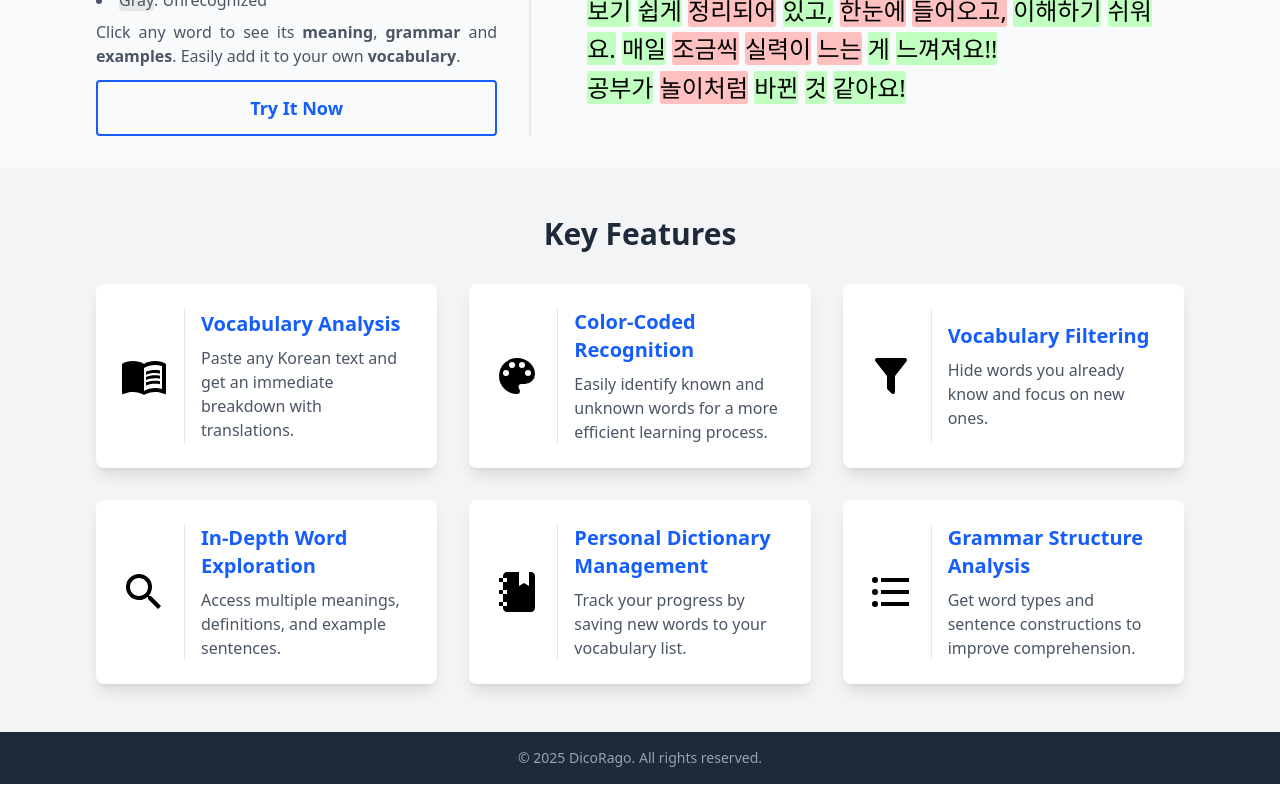
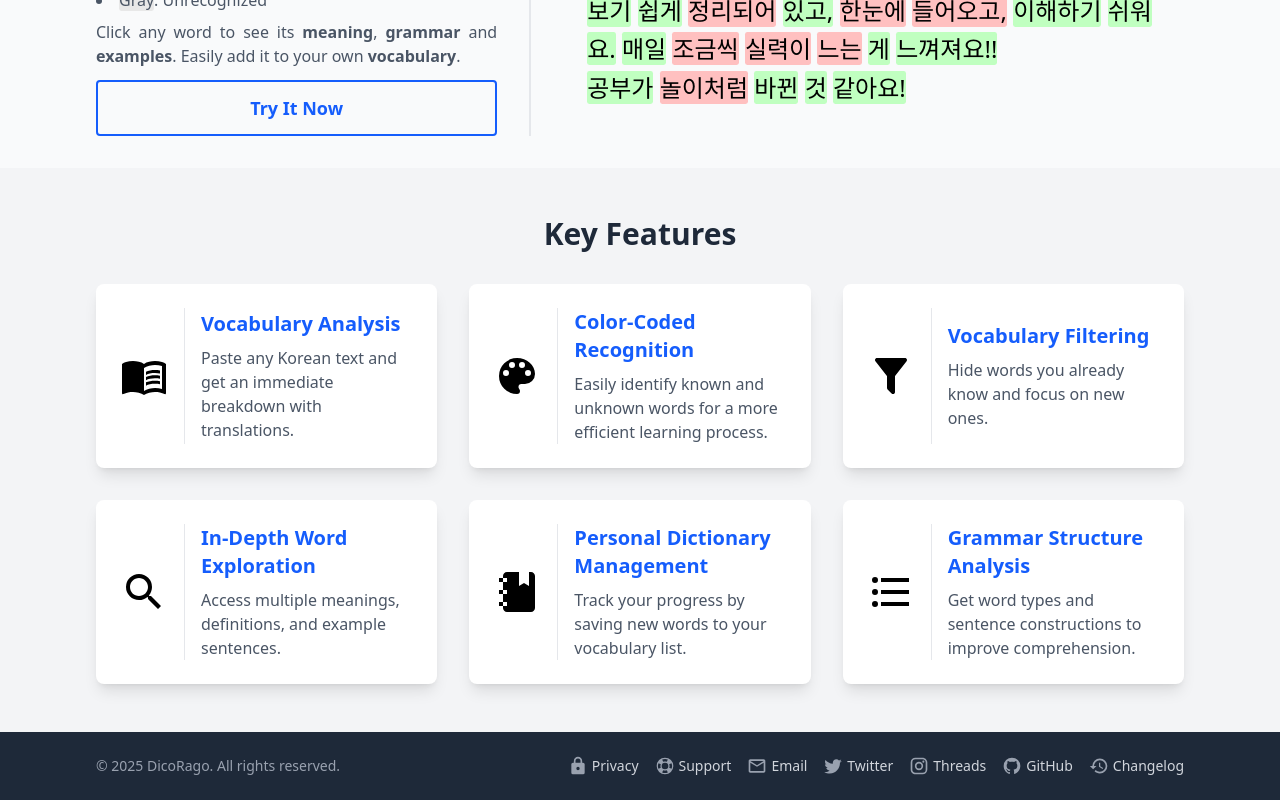
Before and after one commit to Agnoctopus/DicoRago, a Vue app in the folder frontend/: page / in a window 1280 px wide. Shown: the part 476-1276 px from the top of the page. Built offline with nearby package versions, Linux system fonts and the light colour scheme.

Commit message:
frontend: Add new views to footer

```diff
--- a/frontend/src/components/home/HomeFooter.vue
+++ b/frontend/src/components/home/HomeFooter.vue
@@ -1,15 +1,92 @@
 <template>
   <footer class="bg-gray-800">
-    <div class="max-w-7xl mx-auto py-4 px-4 sm:px-6 lg:px-8 text-center">
-      <p class="text-sm text-gray-400">&copy; 2025 DicoRago. All rights reserved.</p>
+    <div class="max-w-6xl mx-auto py-6 px-4 sm:px-6 lg:px-8">
+      <!-- Organisation en deux zones : copyright et liens -->
+      <div class="flex flex-col md:flex-row justify-between items-center">
+        <!-- Copyright -->
+        <div class="mb-4 md:mb-0 text-center md:text-left">
+          <p class="text-sm text-gray-400">&copy; 2025 DicoRago. All rights reserved.</p>
+        </div>
+        <!-- Liens de navigation, contact et réseaux sociaux avec icônes -->
+        <div class="flex flex-wrap justify-center items-center gap-x-4 gap-y-2">
+          <a
+            href="/privacy"
+            class="flex items-center text-sm text-gray-300 hover:text-white transition-colors"
+          >
+            <svg class="w-5 h-5 mr-1 text-gray-400" viewBox="0 0 24 24" fill="currentColor">
+              <path :d="mdiLock" />
+            </svg>
+            Privacy
+          </a>
+          <a
+            href="/support"
+            class="flex items-center text-sm text-gray-300 hover:text-white transition-colors"
+          >
+            <svg class="w-5 h-5 mr-1 text-gray-400" viewBox="0 0 24 24" fill="currentColor">
+              <path :d="mdiLifebuoy" />
+            </svg>
+            Support
+          </a>
+          <a
+            href="mailto:contact@dicorago.com"
+            class="flex items-center text-sm text-gray-300 hover:text-white transition-colors"
+          >
+            <svg class="w-5 h-5 mr-1 text-gray-400" viewBox="0 0 24 24" fill="currentColor">
+              <path :d="mdiEmailOutline" />
+            </svg>
+            Email
+          </a>
+          <a
+            href="https://x.com/dicorago"
+            target="_blank"
+            rel="noopener noreferrer"
+            class="flex items-center text-sm text-gray-300 hover:text-white transition-colors"
+          >
+            <svg class="w-5 h-5 mr-1 text-gray-400" viewBox="0 0 24 24" fill="currentColor">
+              <path :d="mdiTwitter" />
+            </svg>
+            Twitter
+          </a>
+          <a
+            href="https://www.threads.net/@dicorago"
+            target="_blank"
+            rel="noopener noreferrer"
+            class="flex items-center text-sm text-gray-300 hover:text-white transition-colors"
+          >
+            <svg class="w-5 h-5 mr-1 text-gray-400" viewBox="0 0 24 24" fill="currentColor">
+              <path :d="mdiInstagram" />
+            </svg>
+            Threads
+          </a>
+          <a
+            href="https://github.com/Agnoctopus/DicoRago"
+            target="_blank"
+            rel="noopener noreferrer"
+            class="flex items-center text-sm text-gray-300 hover:text-white transition-colors"
+          >
+            <svg class="w-5 h-5 mr-1 text-gray-400" viewBox="0 0 24 24" fill="currentColor">
+              <path :d="mdiGithub" />
+            </svg>
+            GitHub
+          </a>
+          <a
+            href="/changelog"
+            class="flex items-center text-sm text-gray-300 hover:text-white transition-colors"
+          >
+            <svg class="w-5 h-5 mr-1 text-gray-400" viewBox="0 0 24 24" fill="currentColor">
+              <path :d="mdiHistory" />
+            </svg>
+            Changelog
+          </a>
+        </div>
+      </div>
     </div>
   </footer>
 </template>
 
 <script setup lang="ts">
-// No additional logic needed.
+import { mdiLock, mdiLifebuoy, mdiEmailOutline, mdiTwitter, mdiInstagram, mdiGithub, mdiHistory } from '@mdi/js';
 </script>
 
 <style scoped>
-/* Add component-specific styles if needed */
 </style>
```
